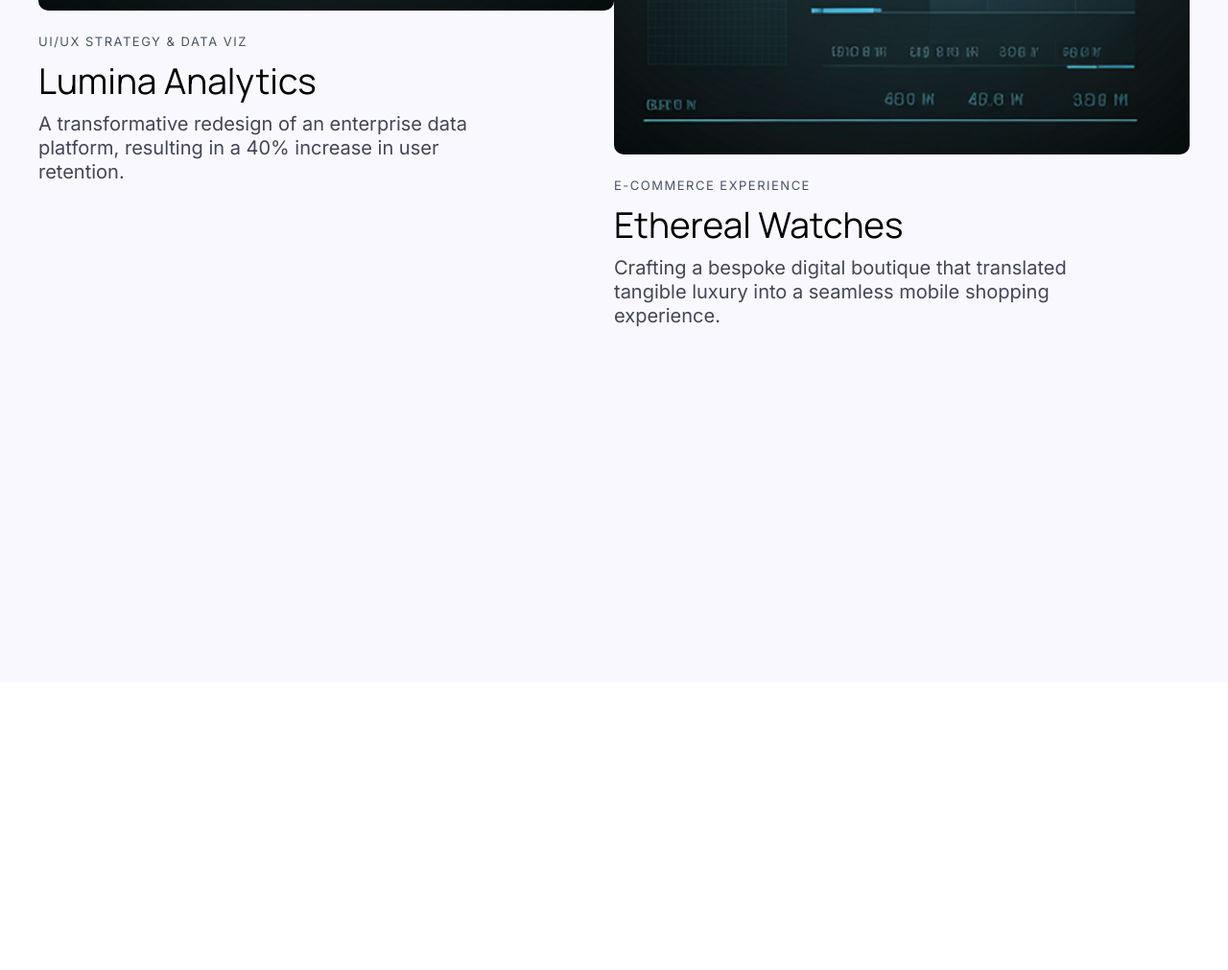
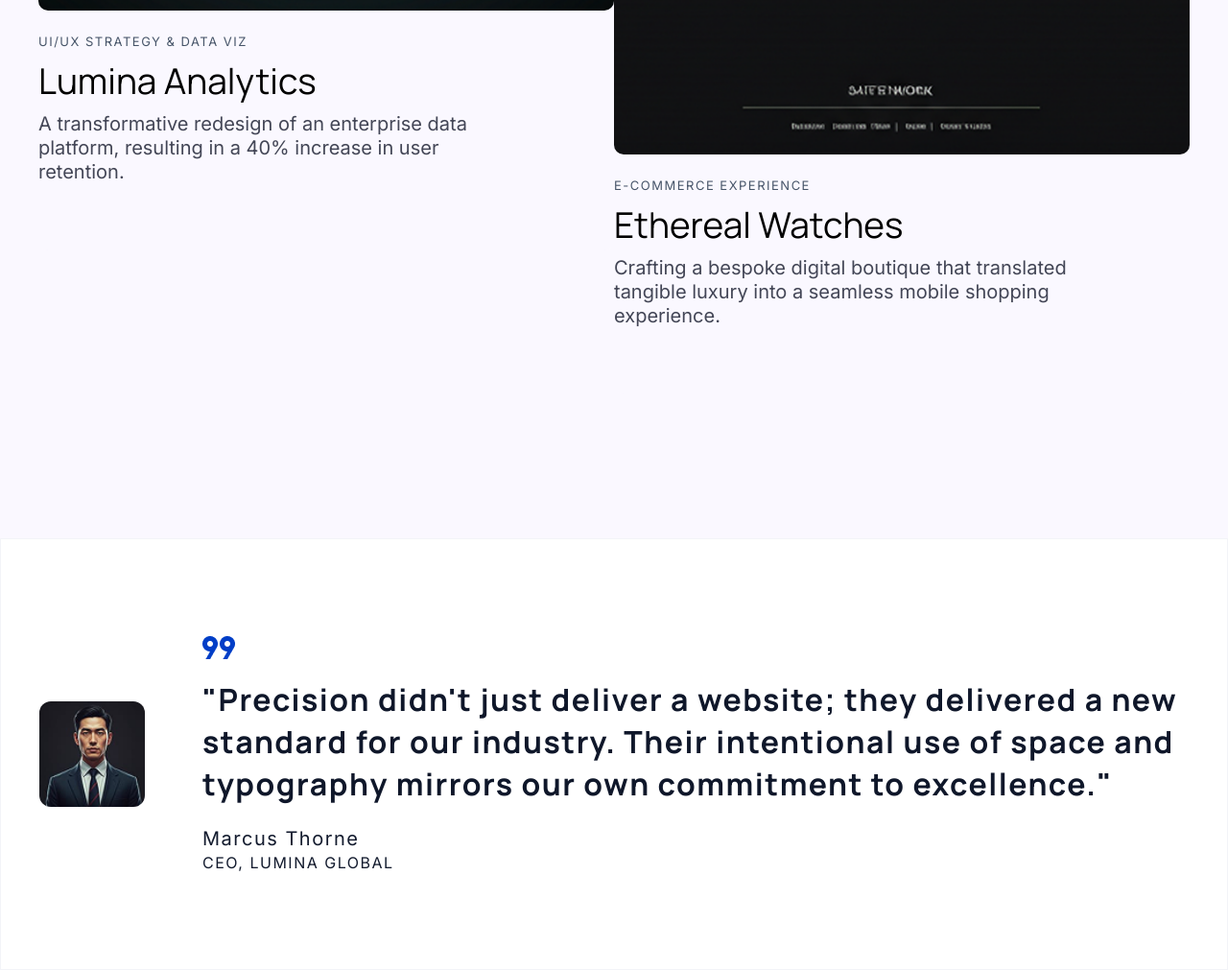
Before and after one commit to ankush-shaw/frontend-project-html-css, a plain HTML site: page pages/caseStudy.html in a window 1280 px wide. Shown: the part 1431-2442 px from the top of the page at 96% size. Before the commit the page ends 2142 px from the top, so only its background shows below. Drawn offline with Linux system fonts and the light colour scheme.

Commit message:
testimonial done

```diff
--- a/pages/caseStudy.html
+++ b/pages/caseStudy.html
@@ -1,5 +1,6 @@
 <!DOCTYPE html>
 <html lang="en">
+
 <head>
     <meta charset="UTF-8">
     <meta name="viewport" content="width=device-width, initial-scale=1.0">
@@ -17,6 +18,7 @@
 
     <title>PRECISION</title>
 </head>
+
 <body class="casestudy">
 
     <div class="header">
@@ -32,36 +34,57 @@
     <div class="textarea">
         <p>OUR PORTFOLIO</p>
         <div class="text">Crafting digital</div>
-        <div class="text" style="line-height: 80px;"><span style="color: #003EC7; ">authority</span> for global<br>brands.</div>
-        <div class="para">We don't just build websites; we curate digital experiences that command<br>attention. Explore how we've helped market leaders redefine their digital<br>presence through intentional design and technical precision.</div>
+        <div class="text" style="line-height: 80px;"><span style="color: #003EC7; ">authority</span> for
+            global<br>brands.</div>
+        <div class="para">We don't just build websites; we curate digital experiences that command<br>attention. Explore
+            how we've helped market leaders redefine their digital<br>presence through intentional design and technical
+            precision.</div>
     </div>
 
     <div class="casestudy-section">
 
         <div class="casecontainer">
             <div class="casecard">
-                <img src="../assets/case studies/Digital Dashboard Project.png" alt="sofa">
+                <img src="../assets/case studies/Digital Dashboard Project.png" alt="digital">
                 <div class="texts">
                     <div class="small">UI/UX STRATEGY & DATA VIZ</div>
                     <div class="info">
                         <h1>Lumina Analytics</h1>
-
                     </div>
-                <p class="cardtext" >A transformative redesign of an enterprise data<br>platform, resulting in a 40% increase in user<br>retention.</p>
+                    <p class="cardtext">A transformative redesign of an enterprise data<br>platform, resulting in a 40%
+                        increase in user<br>retention.</p>
                 </div>
             </div>
             <div class="casecard next">
-                <img src="../assets/case studies/Digital Dashboard Project.png" alt="sofa">
+                <img src="../assets/case studies/Luxury Brand Website.png" alt="brand">
                 <div class="texts">
                     <div class="small">E-COMMERCE EXPERIENCE</div>
                     <div class="info">
                         <h1>Ethereal Watches</h1>
-
                     </div>
-                <p class="cardtext" >Crafting a bespoke digital boutique that translated<br>tangible luxury into a seamless mobile shopping<br>experience.</p>
+                    <p class="cardtext">Crafting a bespoke digital boutique that translated<br>tangible luxury into a
+                        seamless mobile shopping<br>experience.</p>
                 </div>
             </div>
 
+
+        </div>
+
+    </div>
+
+    <div class="testimonial">
+        <div class="content">
+            <div class="photo"><img src="../assets/case studies/Client Portrait.png" alt="portraite"></div>
+            <div class="text">
+                <div class="top"><img src="../assets/case studies/quotes.png" alt="quotes"></div>
+                <div class="mid">"Precision didn't just deliver a website; they delivered a new<br>standard for our
+                    industry. Their intentional use of space and<br>typography mirrors our own commitment to
+                    excellence."</div>
+                <div class="bottom"><span style="font-size: 20px;line-height: 30px;">Marcus Thorne</span> <br>CEO,
+                    LUMINA GLOBAL</div>
+            </div>
+        </div>
     </div>
 </body>
+
 </html>
--- a/pages/style.css
+++ b/pages/style.css
@@ -515,3 +515,70 @@
     font-weight: 400;
     font-size: 20px;
 }
+
+.casestudy .casestudy-section{
+    height: 1300px;
+}
+
+.casestudy .testimonial{
+    border: 1px solid #C3C5D933;
+}
+.casestudy .testimonial{
+    display: flex;
+    align-items: center;
+    height: 450px;
+    padding: 0 40px;
+}
+.testimonial img{
+    width: 100%;
+    object-fit: cover;
+    border-radius: 12px;
+
+}
+
+.testimonial .top{
+    font-size: 0;
+}
+.testimonial .top img{
+    width: 34px;
+    height: 24px;
+    object-fit: cover;
+    border-radius: 0;
+}
+
+
+
+.testimonial .photo {
+    margin-right: 30px;
+    height: 110px;
+    width: 110px;
+;
+
+}
+.casestudy .testimonial .text{
+    display: flex;
+    flex-direction: column;
+    gap: 20px;
+}
+
+
+.casestudy .testimonial .text .mid{
+    font-family: 'Manrope', sans-serif;
+    font-weight: 700;
+    font-size: 32px;
+    letter-spacing: 1.5px;
+}
+
+.casestudy .testimonial .text .bottom{
+    font-family: 'Inter', sans-serif;
+    font-weight: 400;
+    font-size: 16px;
+    letter-spacing: 1.5px;
+    color: #131B2E;
+}
+
+.testimonial .content{
+    display: flex;
+    align-items: center;
+    gap: 30px;
+}
```
Also changed, not shown: assets/case studies/quotes.png (added). Lines whose indentation alone changed are shown as unchanged.
